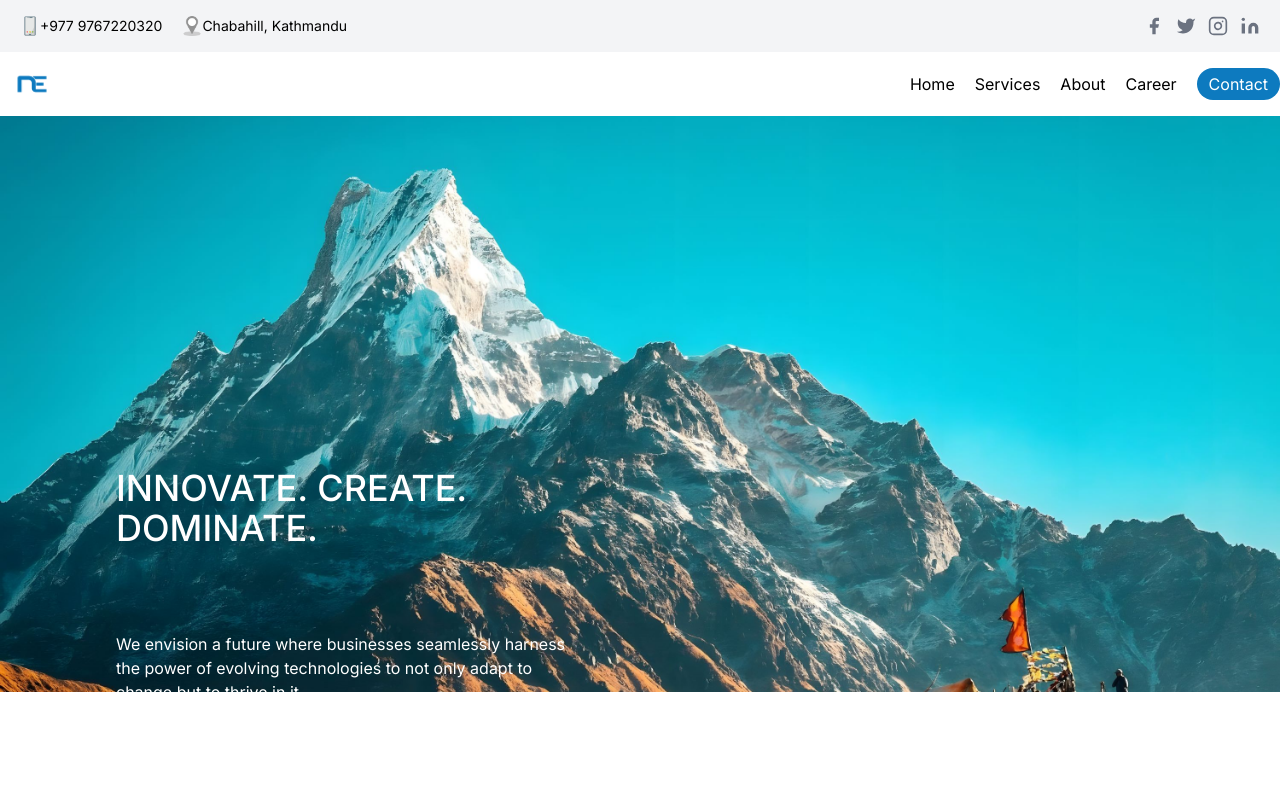
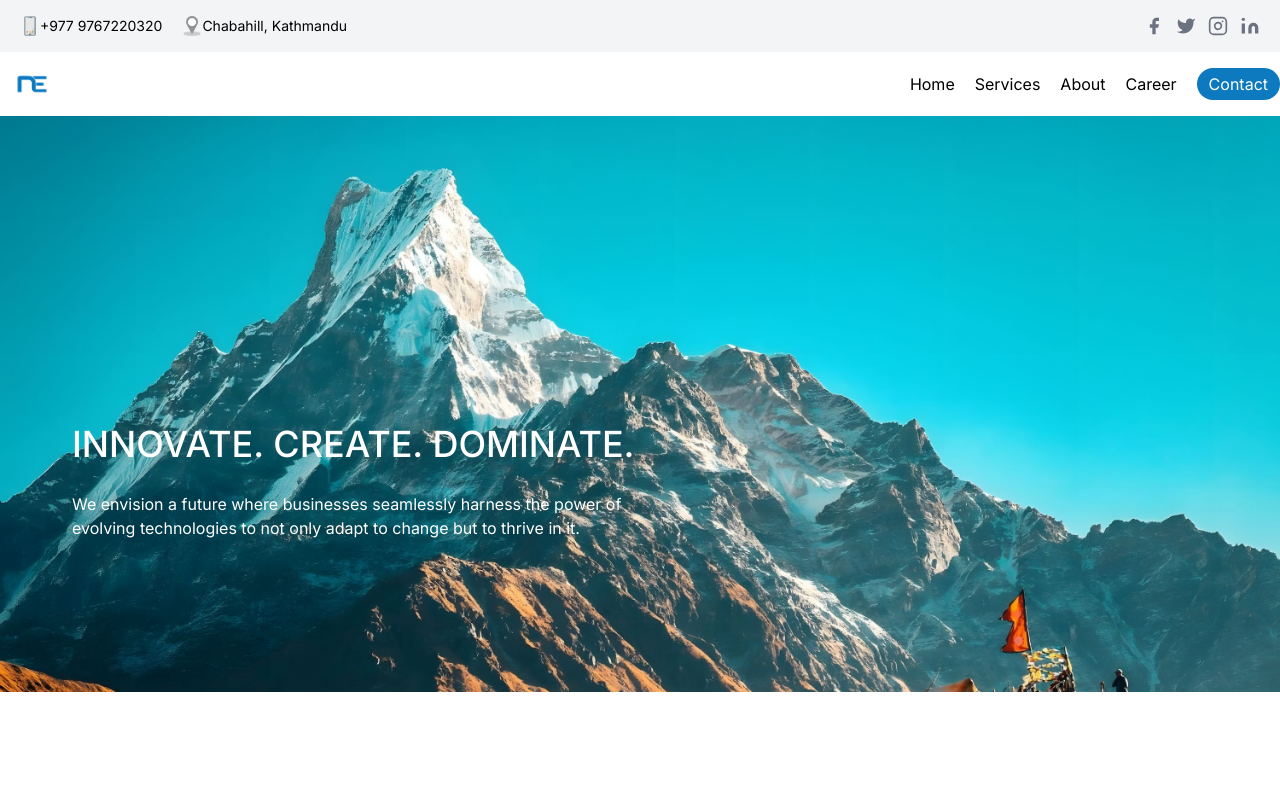
Before and after one commit to Satkar69/TheCounsellor, a Next.js app: page / in a window 1280 px wide. Shown: the top 800 px of the page. Built offline with nearby package versions, Linux system fonts and the light colour scheme.

Commit message:
update: hero text padding changes

```diff
--- a/src/app/components/Hero.tsx
+++ b/src/app/components/Hero.tsx
@@ -6,11 +6,11 @@ const Hero = () => {
     >
       <div className="container px-5 py-40 mx-auto w-full max-w-screen-xl">
         <div className="flex flex-wrap -m-12">
-          <div className="p-12 md:w-1/2 flex flex-col items-start">
+          <div className="p-1 md:w-1/2 flex flex-col items-start">
             <h2 className="text-2xl sm:text-4xl title-font font-medium text-white mt-24 mb-7 hover:text-[#0d7abf]">
               INNOVATE. CREATE. DOMINATE.
             </h2>
-            <div className="mt-14 mb-14 text-base  text-white max-w-xl">
+            <div className="text-white max-w-xl ">
               We envision a future where businesses seamlessly harness the power
               of evolving technologies to not only adapt to change but to thrive
               in it.
```
